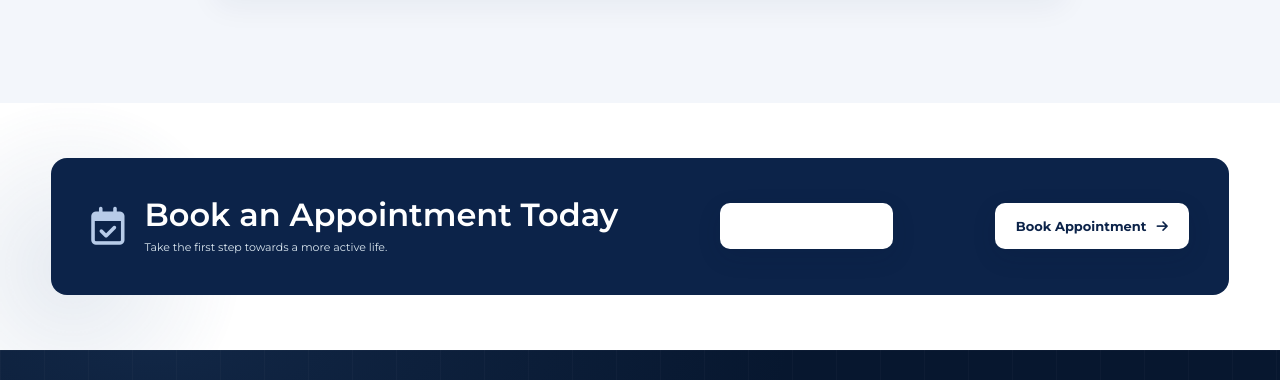
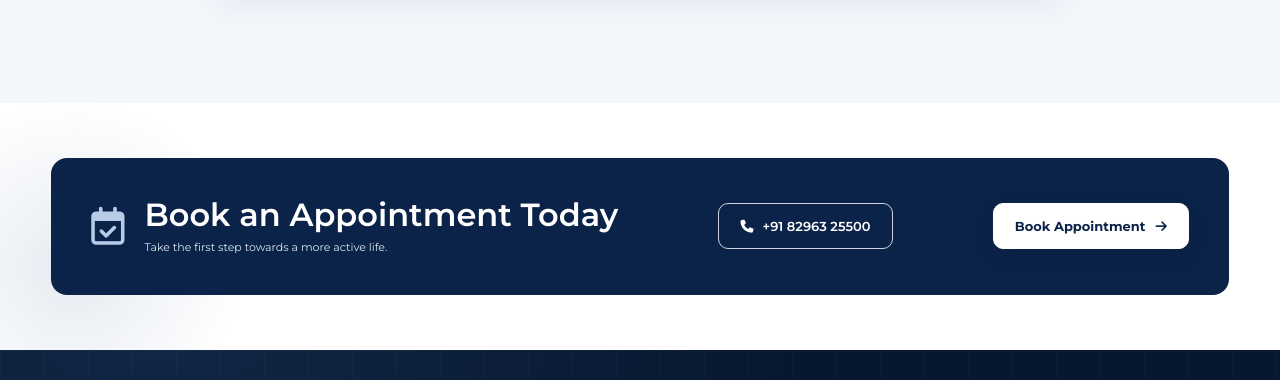
Before and after one commit to ramakrishna49/Aligned-Bones, a plain HTML site: page index.html in a window 1280 px wide. Shown: the part 6001-6381 px from the top of the page. Drawn offline with Linux system fonts and the light colour scheme.

Commit message:
Differentiate appointment CTA hover styles

```diff
--- a/css/style.css
+++ b/css/style.css
@@ -1000,7 +1000,10 @@ button {
     white-space: nowrap;
     color: var(--white);
 }
-.cta-phone-button{display:inline-flex;min-height:48px;align-items:center;justify-content:center;gap:9px;padding:13px 20px;border-radius:10px;font-size:12px}
+.cta-phone-button{display:inline-flex;min-height:48px;align-items:center;justify-content:center;gap:9px;padding:13px 20px;border:1px solid rgba(255,255,255,.8);border-radius:10px;background:transparent;color:#fff;font-size:12px;transition:var(--transition)}
+.cta-phone-button:hover,.cta-phone-button:focus-visible{border-color:#fff;background:#fff;color:var(--navy)!important}
+.cta-booking-button{border:1px solid #fff;background:#fff;color:var(--navy);transition:var(--transition)}
+.cta-booking-button:hover,.cta-booking-button:focus-visible{border-color:#fff;background:transparent!important;color:#fff!important}
 
 /* ---------- Footer ---------- */
 .footer {
@@ -2846,3 +2849,6 @@ img,picture,video,iframe{max-width:100%}
  .container .contact-info-card a,.container .footer-address-details a{overflow-wrap:anywhere}
  .container img,.container iframe,.container video,.container svg{max-width:100%}
 }
+
+.cta-box .cta-phone-button:hover,.cta-box .cta-phone-button:focus-visible{border-color:#fff;background:#fff!important;color:var(--navy)!important}
+.cta-box .cta-booking-button:hover,.cta-box .cta-booking-button:focus-visible{border-color:#fff;background:transparent!important;color:#fff!important}
--- a/index.html
+++ b/index.html
@@ -397,11 +397,11 @@
                         <p>Take the first step towards a more active life.</p>
                     </div>
                 </div>
-                <a class="cta-phone cta-phone-button btn btn-white" href="tel:+918296325500">
+                <a class="cta-phone cta-phone-button btn btn-outline" href="tel:+918296325500">
                     <i class="fa-solid fa-phone"></i>
                     +91 82963 25500
                 </a>
-                <a href="booking.html" class="btn btn-white">
+                <a href="booking.html" class="btn btn-white cta-booking-button">
                     Book Appointment <i class="fa-solid fa-arrow-right"></i>
                 </a>
             </div>
```
